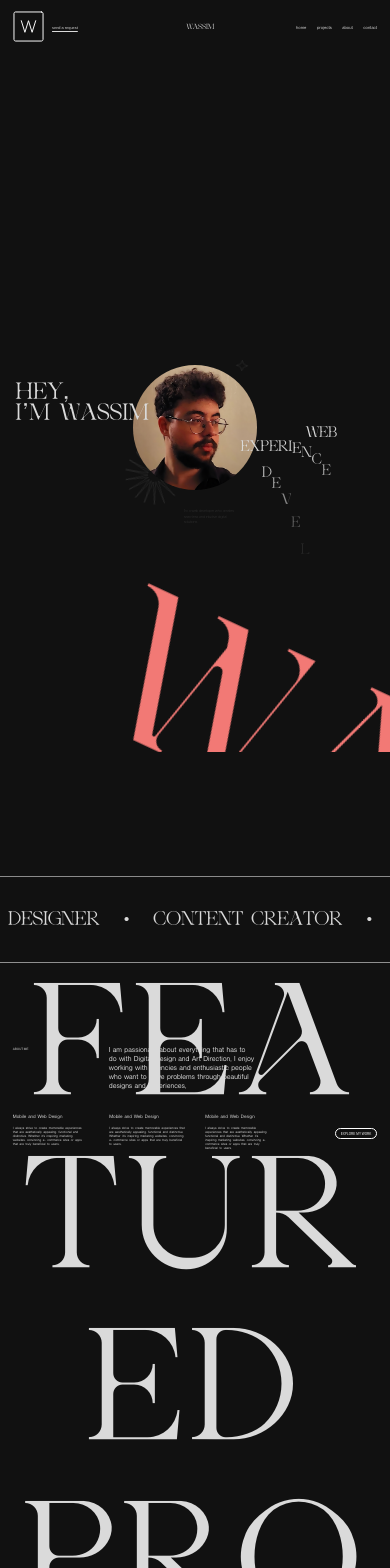
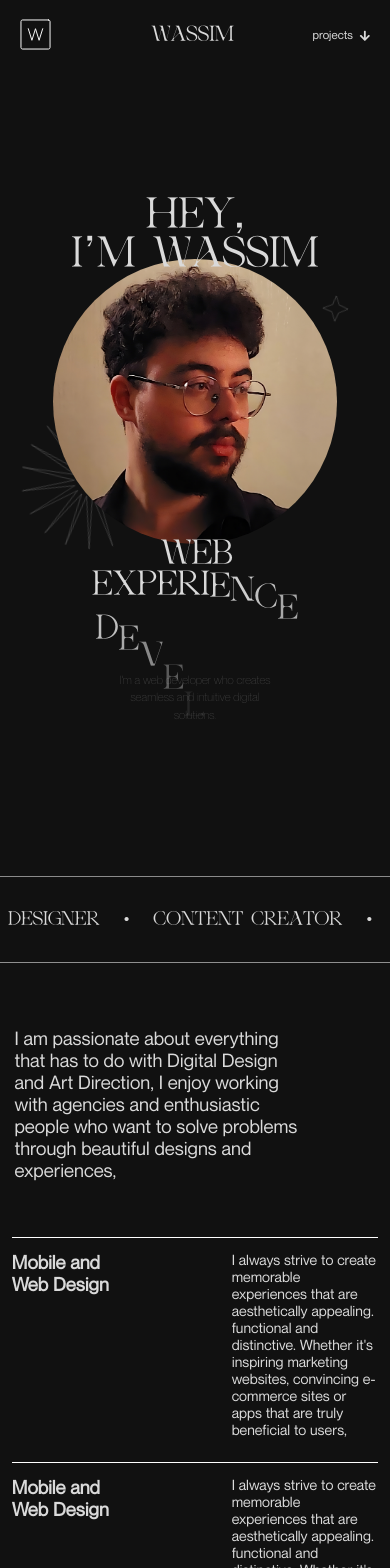
Before and after one commit to Epherum/portfolio, a Next.js app: page / in a window 390 px wide. Shown: the top 1568 px of the page. Built offline with nearby package versions, Linux system fonts and the light colour scheme.

Commit message:
made website responsive

```diff
--- a/src/SmoothScroll.context.js
+++ b/src/SmoothScroll.context.js
@@ -19,6 +19,12 @@ export const SmoothScrollProvider = ({ children, options }) => {
             new LocomotiveScroll({
               el:
                 document.querySelector("[data-scroll-container]") ?? undefined,
+              tablet: {
+                smooth: true,
+              },
+              smartphone: {
+                smooth: true,
+              },
               ...options,
             })
           );
--- a/src/components/About.js
+++ b/src/components/About.js
@@ -3,6 +3,8 @@ import { motion } from "framer-motion";
 import styles from "@/styles/About.module.scss";
 import { SmoothScrollContext } from "@/SmoothScroll.context";
 import { useContext } from "react";
+//import down arrow from react icons
+import { FaArrowDown } from "react-icons/fa";
 
 function About() {
   const { scroll } = useContext(SmoothScrollContext);
@@ -49,7 +51,7 @@ function About() {
         transition={{ duration: 0.5 }}
         viewport={{ once: true }}
       >
-        <p>Mobile and Web Design</p>
+        <h2>Mobile and Web Design</h2>
         <p>
           I always strive to create memorable experiences that are aesthetically
           appealing. functional and distinctive. Whether it's inspiring
@@ -64,7 +66,7 @@ function About() {
         transition={{ duration: 0.5 }}
         viewport={{ once: true }}
       >
-        <p>Mobile and Web Design</p>
+        <h2>Mobile and Web Design</h2>
         <p>
           I always strive to create memorable experiences that are aesthetically
           appealing. functional and distinctive. Whether it's inspiring
@@ -79,7 +81,7 @@ function About() {
         transition={{ duration: 0.5 }}
         viewport={{ once: true }}
       >
-        <p>Mobile and Web Design</p>
+        <h2>Mobile and Web Design</h2>
         <p>
           I always strive to create memorable experiences that are aesthetically
           appealing. functional and distinctive. Whether it's inspiring
@@ -95,7 +97,7 @@ function About() {
         className={styles.explore}
         onClick={goToProjects}
       >
-        EXPLORE MY WORK
+        EXPLORE MY WORK <FaArrowDown />
       </motion.button>
     </section>
   );
--- a/src/components/Loader.js
+++ b/src/components/Loader.js
@@ -1,4 +1,4 @@
-import React, { useEffect, useState } from "react";
+import React, { useEffect, useState, useRef } from "react";
 import styles from "@/styles/Loader.module.scss";
 import { motion, useAnimation } from "framer-motion";
 
@@ -65,6 +65,8 @@ const containerVariants = {
 function Loader() {
   const animationControls = useAnimation();
 
+  const loaderRef = useRef(null);
+
   useEffect(() => {
     const animate = async () => {
       await animationControls.start("visible");
@@ -81,11 +83,12 @@ function Loader() {
 
     setTimeout(() => {
       document.body.style.backgroundColor = "#111111";
+      loaderRef.current.style.opacity = 0;
     }, 4500);
   }, []);
 
   return (
-    <div className={styles.loader}>
+    <div className={styles.loader} id="loader" ref={loaderRef}>
       <div
         style={{
           overflow: "hidden",
--- a/src/components/Nav.js
+++ b/src/components/Nav.js
@@ -3,6 +3,7 @@ import styles from "@/styles/Nav.module.scss";
 import Image from "next/image";
 import { SmoothScrollContext } from "@/SmoothScroll.context";
 import { useContext } from "react";
+import { FaArrowDown } from "react-icons/fa";
 
 function Nav() {
   const { scroll } = useContext(SmoothScrollContext);
@@ -113,14 +114,17 @@ function Nav() {
                   ? goToContact
                   : null
               }
-              href="#"
               className={styles.link}
+              id={item.text}
             >
               {item.text}
             </a>
           </motion.li>
         ))}
       </ul>
+      <a className={styles.projectsMobile} onClick={goToProjects}>
+        projects <FaArrowDown />
+      </a>
     </nav>
   );
 }
--- a/src/components/Projects.js
+++ b/src/components/Projects.js
@@ -19,6 +19,9 @@ function Projects() {
             Redesign of the popular e-commerce shop MISSGUIDED
           </h2>
           <h2 className={styles.title}>MISSGUIDED</h2>
+          <div className={styles.video}>
+            <video src="/missguided.mp4" alt="missguided" autoPlay loop muted />
+          </div>
           <div className={styles.projectdesc}>
             <div className={styles.links}>
               <a href="https://wassim-missguided.web.app/" target="_blank">
@@ -36,9 +39,6 @@ function Projects() {
               go-to product and design partner since launch.
             </p>
           </div>
-          <div className={styles.video}>
-            <video src="/missguided.mp4" alt="missguided" autoPlay loop muted />
-          </div>
         </div>
       </div>
       <div className={styles.projectThree} data-scroll-sticky data-scroll>
@@ -47,6 +47,9 @@ function Projects() {
             Interactive issue tracking application
           </h2>
           <h2 className={styles.title}>ZAPPER</h2>
+          <div className={styles.video}>
+            <video src="/zapper.mp4" alt="zapper" autoPlay loop muted />
+          </div>
           <div className={styles.projectdesc}>
             <div className={styles.links}>
               <a href="https://zapperr.vercel.app/" target="_blank">
@@ -64,9 +67,6 @@ function Projects() {
               go-to product and design partner since launch.
             </p>
           </div>
-          <div className={styles.video}>
-            <video src="/zapper.mp4" alt="zapper" autoPlay loop muted />
-          </div>
         </div>
       </div>
     </section>
--- a/src/styles/About.module.scss
+++ b/src/styles/About.module.scss
@@ -4,13 +4,28 @@
   grid-template-rows: 50% 50%;
   color: rgb(218, 218, 218);
   margin-bottom: min(12rem, 10vw);
+
+  @media screen and (max-width: 768px) {
+    display: block;
+    padding: 0 3em;
+  }
+
   .aboutMe {
     grid-column: 1/2;
     grid-row: 1/2;
     margin-top: min(6rem, 5vw);
     margin-left: min(4rem, 3.3vw);
     font-size: min(1rem, 0.8vw);
+
+    @media screen and (max-width: 500px) {
+      font-size: calc(min(1rem, 0.8vw) + 0.7em);
+    }
+
+    @media screen and (max-width: 768px) {
+      display: none;
+    }
   }
+
   .description {
     grid-column: 2/4;
     grid-row: 1/2;
@@ -19,19 +34,32 @@
     font-size: min(2.2rem, 1.8vw);
     word-spacing: min(0.3rem, 0.25vw);
     width: 84%;
+
+    @media screen and (max-width: 768px) {
+      font-size: 3.5em;
+      width: 60%;
+      margin-bottom: 3em;
+    }
+    @media screen and (max-width: 500px) {
+      font-size: calc(min(2.2rem, 1.8vw) + 3em);
+      width: 80%;
+    }
   }
+
   .imageContainer {
     grid-column: 4/5;
     grid-row: 1/2;
     margin-top: min(4rem, 3vw);
     align-self: center;
     justify-self: center;
+
     img {
       width: min(13rem, 12.8vw);
       height: min(13rem, 12.8vw);
       transform: scaleX(-1);
     }
   }
+
   .desc1,
   .desc2,
   .desc3 {
@@ -42,24 +70,60 @@
     font-size: min(1rem, 0.8vw);
     word-spacing: min(0.3rem, 0.25vw);
     width: 65%;
-    //first p tag
-    p:nth-child(1) {
+
+    h2 {
       font-size: min(1.4rem, 1.2vw);
       margin-bottom: min(2rem, 1.7vw);
     }
+
+    @media screen and (max-width: 500px) {
+      font-size: calc(min(1rem, 0.8vw) + 0.8em);
+    }
+
+    @media screen and (max-width: 768px) {
+      border-top: 1px solid white;
+      padding-top: min(4rem, 3.3vw);
+      display: flex;
+      justify-content: space-between;
+      width: 100%;
+      margin-left: 0;
+
+      h2 {
+        font-size: 3em;
+        width: 30%;
+      }
+
+      p {
+        width: 40%;
+        font-size: 2.3em;
+      }
+    }
   }
+
   .desc2 {
     grid-column: 2/3;
     margin-left: min(1rem, 0.8vw);
     width: 80%;
+
+    @media screen and (max-width: 768px) {
+      margin-left: 0;
+      width: 100%;
+    }
   }
+
   .desc3 {
     grid-column: 3/4;
     margin-left: min(1rem, 0.8vw);
     width: 80%;
+
+    @media screen and (max-width: 768px) {
+      margin-left: 0;
+      width: 100%;
+    }
   }
+
   .explore {
-    width: min(13rem, 10.8vw);
+    width: min(14rem, 11.8vw);
     height: min(3.5rem, 2.9vw);
     border-radius: min(3rem, 2.5vw);
     background-color: transparent;
@@ -73,9 +137,24 @@
     margin-right: min(4rem, 3.3vw);
     font-size: min(1rem, 0.8vw);
     transition: background-color 0.2s ease-out, color 0.2s ease-out;
+    display: flex;
+    justify-content: center;
+    align-items: center;
+    gap: 0.5em;
+
     &:hover {
       background-color: white;
       color: #111111;
     }
+
+    @media screen and (max-width: 768px) {
+      margin-top: 6em;
+      width: 100%;
+      font-size: 1.8em;
+      height: 3em;
+    }
+    @media screen and (max-width: 500px) {
+      font-size: calc(min(1rem, 0.8vw) + 1.3em);
+    }
   }
 }
--- a/src/styles/Contact.module.scss
+++ b/src/styles/Contact.module.scss
@@ -25,6 +25,10 @@
       justify-content: center;
       align-items: center;
       text-align: center;
+      @media screen and (max-width: 991px) {
+        font-size: 7em;
+        letter-spacing: 0.02em;
+      }
     }
     .drop {
       display: flex;
@@ -33,12 +37,18 @@
       text-align: center;
       font-size: 1em;
       margin-bottom: 0.5em;
+      @media screen and (max-width: 991px) {
+        font-size: 2em;
+      }
     }
     .email {
       font-size: min(2.1rem, 1.7vw);
       color: rgb(218, 218, 218);
       text-align: center;
       text-decoration: none;
+      @media screen and (max-width: 991px) {
+        font-size: 3em;
+      }
     }
   }
   .left {
@@ -50,6 +60,9 @@
     & > p:first-child {
       margin-bottom: min(0.5rem, 0.6vw);
     }
+    @media screen and (max-width: 991px) {
+      display: none;
+    }
   }
   .right {
     position: absolute;
@@ -59,6 +72,14 @@
     text-align: right;
     & > p:first-child {
       margin-bottom: min(0.5rem, 0.6vw);
+    }
+    @media screen and (max-width: 991px) {
+      //center it
+      bottom: 2em;
+      right: 50%;
+      transform: translateX(50%);
+      text-align: center;
+      font-size: 2em;
     }
   }
   .buttons {
@@ -71,6 +92,13 @@
     align-items: center;
     text-align: center;
     gap: min(1rem, 0.8vw);
+    @media screen and (max-width: 991px) {
+      //center it
+      bottom: 15em;
+      left: 50%;
+      transform: translateX(-50%);
+      text-align: center;
+    }
     .button {
       background-color: transparent;
       margin: 0 min(1rem, 0.8vw);
@@ -81,6 +109,10 @@
       color: rgb(218, 218, 218);
       text-decoration: none;
       transition: all 0.2s ease-in-out;
+      @media screen and (max-width: 991px) {
+        font-size: 1.7em;
+        padding: 1em 2.5em;
+      }
 
       &:hover {
         background-color: rgb(218, 218, 218);
--- a/src/styles/Hero.module.scss
+++ b/src/styles/Hero.module.scss
@@ -7,6 +7,18 @@
   padding: 10em 4em 7em;
   justify-content: space-between;
   color: rgb(218, 218, 218);
+  @media screen and (max-width: 991px) {
+    display: flex;
+    overflow: hidden;
+    padding-right: 5em;
+    padding-left: 11.5em;
+  }
+  @media screen and (max-width: 767px) {
+    padding-left: 5em;
+    flex-direction: column;
+    justify-content: center;
+    align-items: center;
+  }
   .mainLeft {
     position: relative;
     z-index: 9;
@@ -17,6 +29,16 @@
     justify-content: center;
     grid-column-gap: 4em;
     grid-row-gap: 4em;
+    @media screen and (max-width: 991px) {
+      display: flex;
+      width: 18.5em;
+      padding-top: 8em;
+      padding-bottom: 0em;
+      justify-content: flex-start;
+    }
+    @media screen and (max-width: 767px) {
+      width: 100%;
+    }
     .title {
       margin-top: 20px;
       margin-bottom: 10px;
@@ -27,6 +49,13 @@
       font-weight: 400;
       text-transform: uppercase;
       white-space: nowrap;
+      @media screen and (max-width: 991px) {
+        font-size: 8em;
+      }
+      @media screen and (max-width: 767px) {
+        text-align: center;
+        font-size: 10em;
+      }
     }
     .links {
       display: flex;
@@ -35,11 +64,19 @@
       grid-column-gap: 1em;
       grid-row-gap: 1em;
       margin-left: 45px;
+      @media screen and (max-width: 991px) {
+        grid-column-gap: 2em;
+        grid-row-gap: 2em;
+        font-size: 1.7em;
+        margin-left: 20px;
+      }
+      @media screen and (max-width: 767px) {
+        display: none;
+      }
       a {
         transition: opacity 200ms ease;
         color: rgb(218, 218, 218);
         font-family: "Ade", sans-serif;
-
         text-decoration: none;
         max-width: 100%;
         display: inline-block;
@@ -51,6 +88,12 @@
     flex-direction: column;
     justify-content: center;
     align-items: center;
+    @media screen and (max-width: 991px) {
+      display: flex;
+    }
+    @media screen and (max-width: 767px) {
+      height: 60em;
+    }
     .selfie {
       position: relative;
       z-index: 3;
@@ -58,7 +101,15 @@
       height: 32em;
       border-radius: 50%;
       overflow: hidden;
-      //flip
+      @media screen and (max-width: 991px) {
+        position: absolute;
+        width: 45em;
+        height: 45em;
+      }
+      @media screen and (max-width: 767px) {
+        width: 73em;
+        height: 73em;
+      }
       img {
         transform: scaleX(-1);
         width: 100%;
@@ -74,6 +125,16 @@
       max-width: 100%;
       vertical-align: middle;
       display: inline-block;
+      @media screen and (max-width: 991px) {
+        width: 21em;
+        margin-top: 21em;
+        margin-right: 40em;
+      }
+      @media screen and (max-width: 767px) {
+        width: 35em;
+        margin-top: 40em;
+        margin-right: 54em;
+      }
     }
     .smallStar {
       position: absolute;
@@ -83,6 +144,16 @@
       max-width: 100%;
       vertical-align: middle;
       display: inline-block;
+      @media screen and (max-width: 991px) {
+        width: 5em;
+        margin-bottom: 46em;
+        margin-left: 32em;
+      }
+      @media screen and (max-width: 767px) {
+        width: 7em;
+        margin-bottom: 48em;
+        margin-left: 72em;
+      }
     }
   }
   .mainRight {
@@ -96,6 +167,18 @@
     align-items: flex-end;
     grid-column-gap: 2em;
     grid-row-gap: 2em;
+
+    @media screen and (max-width: 991px) {
+      display: flex;
+      width: 25em;
+      padding-top: 0em;
+      padding-bottom: 2em;
+      justify-content: flex-end;
+    }
+    @media screen and (max-width: 767px) {
+      width: 65%;
+      align-items: center;
+    }
     .hero_h2 {
       width: 100%;
       margin-top: 20px;
@@ -105,18 +188,36 @@
       line-height: 1;
       font-weight: 400;
       text-transform: uppercase;
-      @media screen and (min-width: 1440px) {
-        .hero_h2_1 {
-          padding-left: 0.1em;
-        }
+      @media screen and (max-width: 991px) {
+        font-size: 6em;
+        display: block;
+      }
+      @media screen and (max-width: 767px) {
+        font-size: 8em;
+        text-align: center;
+      }
+      .hero_h2_1 {
+        padding-left: 0.1em;
       }
       .hero_h2_2 {
         position: relative;
         left: -4.75em;
+        @media screen and (max-width: 991px) {
+          display: block;
+        }
+        @media screen and (max-width: 767px) {
+          left: 0em;
+        }
       }
       .hero_h2_3 {
         position: relative;
         left: -3.2em;
+        @media screen and (max-width: 991px) {
+          display: block;
+        }
+        @media screen and (max-width: 767px) {
+          left: 0em;
+        }
       }
     }
     .description {
@@ -125,6 +226,14 @@
       line-height: 1.5em;
       font-family: "Montreal-light";
       width: 13em;
+      @media screen and (max-width: 991px) {
+        font-size: 2em;
+      }
+      @media screen and (max-width: 767px) {
+        font-size: 3em;
+        text-align: center;
+        margin-right: 0;
+      }
     }
   }
   .black,
@@ -139,6 +248,12 @@
     background-color: transparent;
     border: 0;
     border-bottom: 3px solid rgb(218, 218, 218);
+    @media screen and (max-width: 991px) {
+      font-size: 1.4em;
+    }
+    @media screen and (max-width: 767px) {
+      font-size: 2em;
+    }
   }
   .color {
     border-bottom: 0;
--- a/src/styles/Home.module.scss
+++ b/src/styles/Home.module.scss
@@ -25,8 +25,8 @@
   text-align: center;
   color: rgb(218, 218, 218);
   font-family: "Ade", serif;
-  font-size: 9rem;
-  letter-spacing: 0.5rem;
+  font-size: 10em;
+  letter-spacing: 0.1em;
   line-height: 1.2;
   p {
     display: inline-block;
--- a/src/styles/Loader.module.scss
+++ b/src/styles/Loader.module.scss
@@ -8,21 +8,35 @@
   justify-content: center;
   align-items: center;
   z-index: -1;
+  transition: opacity 0.5s ease-out;
+  user-select: none;
 
   .letters {
     font-weight: 100;
     font-family: "Ade", serif;
-    font-size: 12rem;
-    letter-spacing: 0.5rem;
+    font-size: 12em;
+    letter-spacing: 0.1em;
     color: #f27975;
   }
 }
 
 .counter {
   position: absolute;
-  top: min(12rem, 12.5vw);
-  right: min(23vw, 22rem);
-  font-size: min(1rem, 1vw);
+  top: 300px;
+  right: 350px;
+  font-size: 1.1em;
   font-family: "Montreal", sans-serif;
   color: #000000c3;
+  @media screen and (max-width: 991px) {
+    right: 250px;
+    font-size: 2em;
+  }
+  @media screen and (max-width: 767px) {
+    right: 150px;
+    font-size: 1.7em;
+  }
+  @media screen and (max-width: 575px) {
+    right: 50px;
+    font-size: 1.5em;
+  }
 }
--- a/src/styles/Nav.module.scss
+++ b/src/styles/Nav.module.scss
@@ -7,6 +7,15 @@
   align-items: center;
   padding: min(3.5rem, 2.9vw) min(4rem, 3.3vw);
   color: rgb(218, 218, 218);
+  @media (max-width: 991px) {
+    margin-top: 1.5em;
+  }
+  @media (max-width: 767px) {
+    margin-top: 2em;
+  }
+  @media (max-width: 575px) {
+    padding: 3em 5em;
+  }
 
   .leftNav {
     display: flex;
@@ -19,9 +28,20 @@
       border: none;
       background: none;
       color: rgb(218, 218, 218);
-      font-size: min(1.2rem, 1vw);
+      font-size: 1.1em;
       text-decoration: underline 1px;
       text-underline-offset: 0.4em;
+      @media (max-width: 991px) {
+        font-size: 1.8em;
+        margin-left: 1em;
+      }
+      @media (max-width: 767px) {
+        font-size: 1.8em;
+        margin-left: 1em;
+      }
+      @media (max-width: 575px) {
+        display: none;
+      }
 
       &:hover {
         color: #ccc;
@@ -29,22 +49,57 @@
     }
   }
   .wassim {
-    font-size: min(2rem, 1.7vw);
+    font-size: 1.7em;
     margin-left: min(12rem, 9.5vw);
     font-family: "Ade", serif;
+    @media (max-width: 991px) {
+      font-size: 3em;
+      margin-left: 3em;
+    }
+    @media (max-width: 575px) {
+      font-size: 5em;
+    }
   }
   .rightNav {
     display: flex;
     align-items: center;
+
     .link {
       margin-left: min(3.2rem, 2.7vw);
       color: rgb(218, 218, 218);
       font-size: min(1.35rem, 1.1vw);
+      font-size: 1.1em;
       text-decoration: none;
+
+      @media (max-width: 991px) {
+        display: none;
+      }
 
       &:hover {
         color: #ccc;
       }
     }
   }
+  .projectsMobile {
+    display: none;
+    @media (max-width: 991px) {
+      display: block;
+      margin-left: min(3.2rem, 2.7vw);
+      color: rgb(218, 218, 218);
+      font-size: 1.8em;
+      text-decoration: none;
+      display: flex;
+      align-items: center;
+      justify-content: center;
+      gap: 1.5em;
+
+      &:hover {
+        color: #ccc;
+      }
+    }
+    @media (max-width: 575px) {
+      font-size: 3em;
+      gap: 0.5em;
+    }
+  }
 }
--- a/src/styles/Projects.module.scss
+++ b/src/styles/Projects.module.scss
@@ -5,9 +5,9 @@
   .projectOne {
     display: flex;
     justify-content: center;
-    height: max(100vh, 850px);
+    // height: max(100vh, 850px);
     width: 100%;
-    position: sticky;
+    // position: sticky;
     background-color: #111111;
     background-color: transparent;
 
@@ -17,7 +17,7 @@
     display: flex;
     justify-content: center;
     // position: sticky;
-    height: max(calc(100vh - 7em), calc(850px - 7em));
+    // height: max(calc(100vh - 7em), calc(850px - 7em));
 
     width: 100%;
     background-color: #111111;
@@ -28,9 +28,13 @@
   .container1 {
     border-top: 1px solid white;
     padding: 2em 0 0 0;
-    margin: 7em 3em 6em 3em;
+    margin: 7em 3em 4em 3em;
     display: grid;
     grid-template-columns: 2fr 4.2fr;
+    @media screen and (max-width: 767px) {
+      display: flex;
+      flex-direction: column;
+    }
   }
   .container2 {
     border-top: 1px solid white;
@@ -38,14 +42,26 @@
     margin: 0em 3em 6em 3em;
     display: grid;
     grid-template-columns: 2fr 4.2fr;
+    @media screen and (max-width: 767px) {
+      display: flex;
+      flex-direction: column;
+    }
   }
   .subtitle {
     grid-column: 2/3;
+    margin-bottom: 3em;
+    @media screen and (max-width: 767px) {
+      font-size: 2.5em;
+      margin-bottom: 0em;
+    }
   }
   .title {
     grid-column: 1/2;
     grid-row: 1/2;
     font-size: 1.5em;
+    @media screen and (max-width: 767px) {
+      display: none;
+    }
   }
 
   .video {
@@ -55,6 +71,9 @@
     border-radius: 20px;
     aspect-ratio: 16/9;
 
+    @media screen and (max-width: 767px) {
+      margin: 5em 1em;
+    }
     video {
       width: 100%;
       height: 100%;
@@ -62,8 +81,13 @@
     }
   }
   .projectdesc {
+    grid-row: 2/3;
     align-self: end;
     z-index: 2 !important;
+    @media screen and (max-width: 767px) {
+      font-size: 2em;
+      width: 100%;
+    }
 
     a {
       color: rgb(218, 218, 218);
@@ -78,6 +102,9 @@
       align-items: center;
       justify-content: center;
       transition: all 0.2s ease-in-out;
+      @media screen and (max-width: 767px) {
+        width: 100%;
+      }
 
       &:hover {
         background-color: rgb(218, 218, 218);
@@ -88,6 +115,12 @@
       display: flex;
       gap: 2em;
       grid-column: 1/2;
+      @media screen and (max-width: 767px) {
+        font-size: 1.3em;
+        width: 100%;
+        display: flex;
+        justify-content: space-between;
+      }
     }
     .description {
       grid-column: 1/2;
@@ -95,6 +128,10 @@
       line-height: 1.5em;
       width: 23em;
       margin-top: 2em;
+      @media screen and (max-width: 767px) {
+        font-size: 1.3em;
+        width: 100%;
+      }
     }
   }
 }
```
